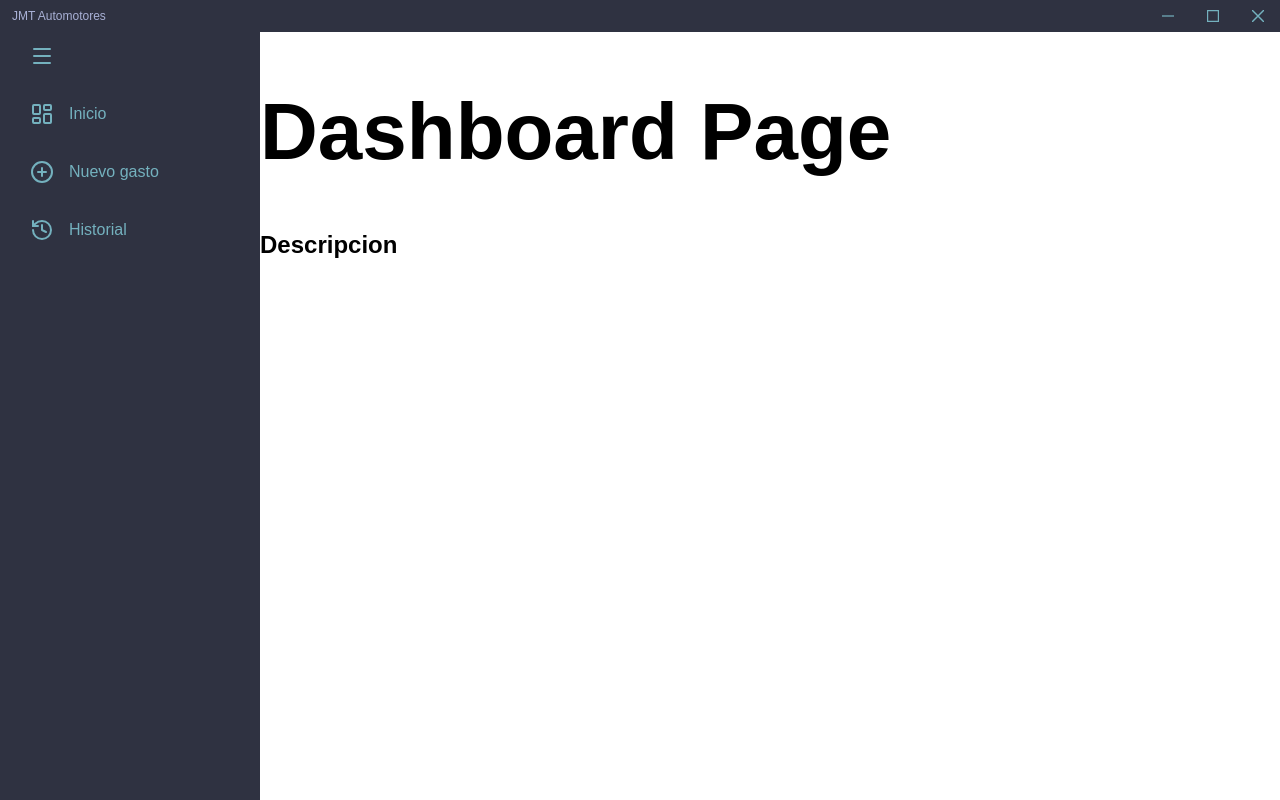
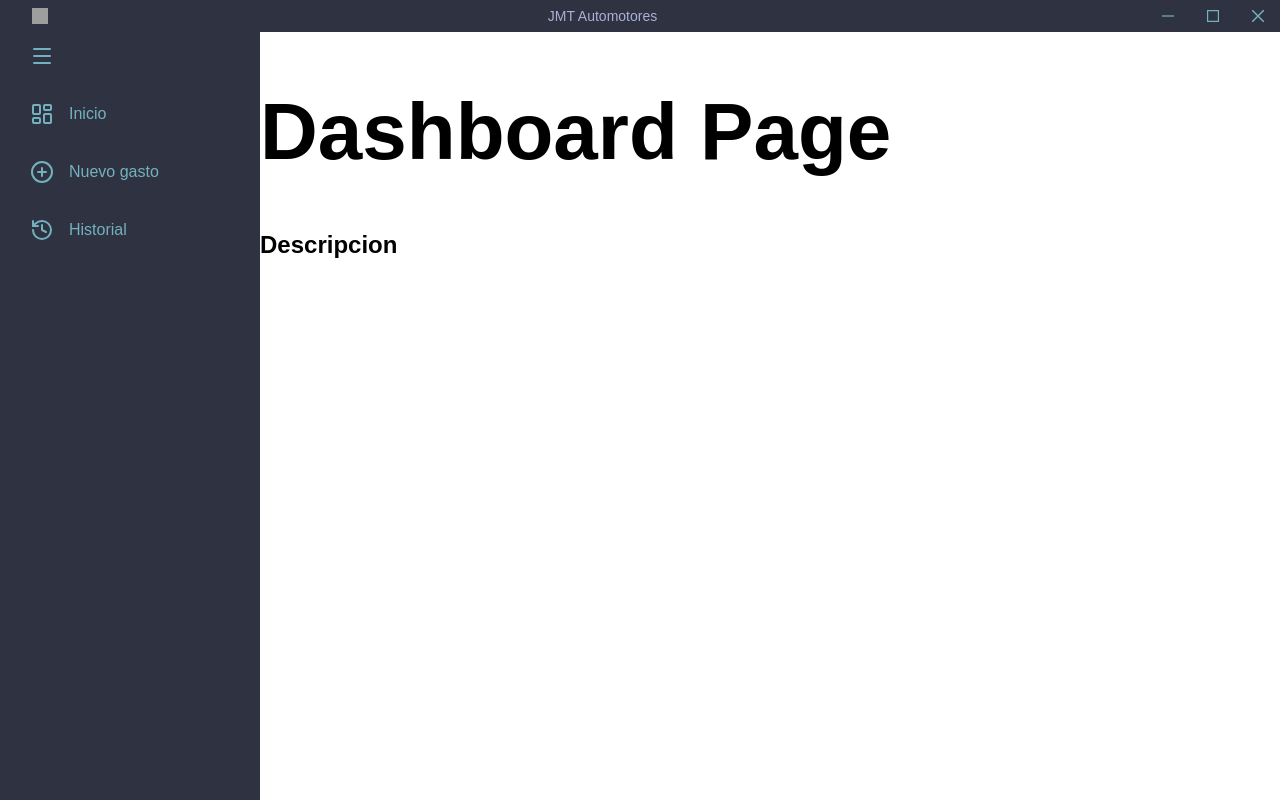
Before and after one commit to cuni10/app_gastos2, a React (Vite) app: page / in a window 1280 px wide. Built offline with nearby package versions, Linux system fonts and the light colour scheme; grey boxes are pictures that could not be loaded.

Commit message:
feat: implement custom title bar and set application icon

```diff
--- a/electron-builder.yml
+++ b/electron-builder.yml
@@ -12,6 +12,7 @@ asarUnpack:
   - resources/**
 win:
   executableName: app_gastos2
+  icon: build/logo.ico
 nsis:
   artifactName: ${name}-${version}-setup.${ext}
   shortcutName: ${productName}
--- a/src/renderer/src/components/TitleBar.jsx
+++ b/src/renderer/src/components/TitleBar.jsx
@@ -1,4 +1,5 @@
 import '../css/TitleBar.css'
+import icon from '../../../../resources/logo.ico?asset'
 
 const TitleBar = () => {
   const handleControl = (action) => {
@@ -8,6 +9,10 @@ const TitleBar = () => {
   return (
     <nav className="titlebar">
       {/* Esta zona permite mover la ventana */}
+
+      <div className="titlebar-icon">
+        <img src={icon} className="app-icon" alt="App Icon" />
+      </div>
       <div className="titlebar-drag-region">
         <span>JMT Automotores</span>
       </div>
--- a/src/renderer/src/css/TitleBar.css
+++ b/src/renderer/src/css/TitleBar.css
@@ -10,24 +10,36 @@
   background-color: #2f3241; /* Ajusta a tu tema */
   color: #a9b1d6;
   user-select: none; /* Evita que se seleccione texto al arrastrar */
+  -webkit-app-region: drag;
+}
+.titlebar-icon {
+  display: flex;
+  align-items: center;
 }
 
+.app-icon {
+  width: 16px;
+  height: 16px;
+  margin-left: 32px;
+}
 /* ZONA DE ARRASTRE: Esto permite mover la ventana */
 .titlebar-drag-region {
   flex-grow: 1;
   height: 100%;
   display: flex;
   align-items: center;
+  justify-content: center;
+
   padding-left: 12px;
-  font-size: 12px;
+  font-size: 14px;
   /* Esta propiedad es la que hace la magia en Electron */
-  -webkit-app-region: drag;
 }
 
 /* CONTENEDOR DE BOTONES: Importante quitar el arrastre aquí */
 .titlebar-controls {
   display: flex;
   height: 100%;
+  justify-content: flex-end;
   /* Sin esto, los botones no recibirán clics */
   -webkit-app-region: no-drag;
 }
```
Also changed, not shown: src/main/index.js (+4 -8 lines), resources/icon.png (deleted), 1 other file (tests, documents, lock files or other folders).
